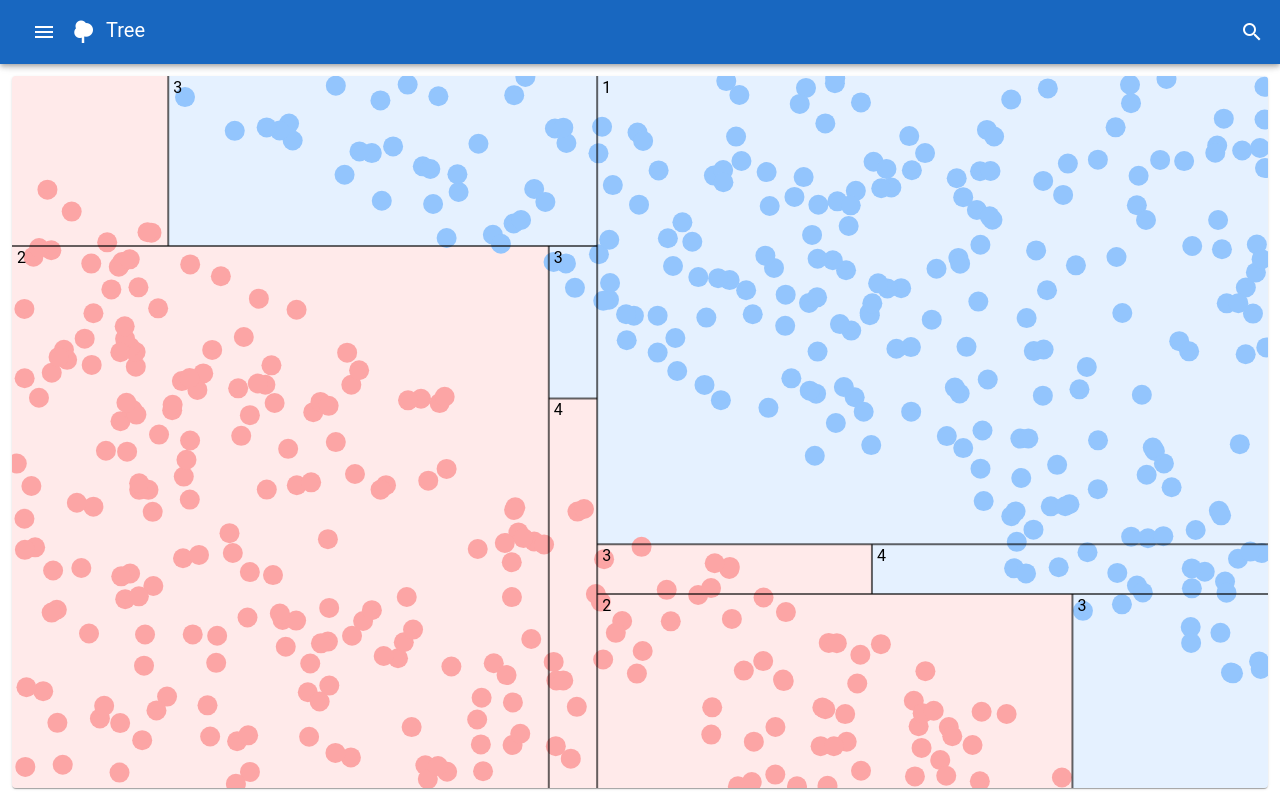
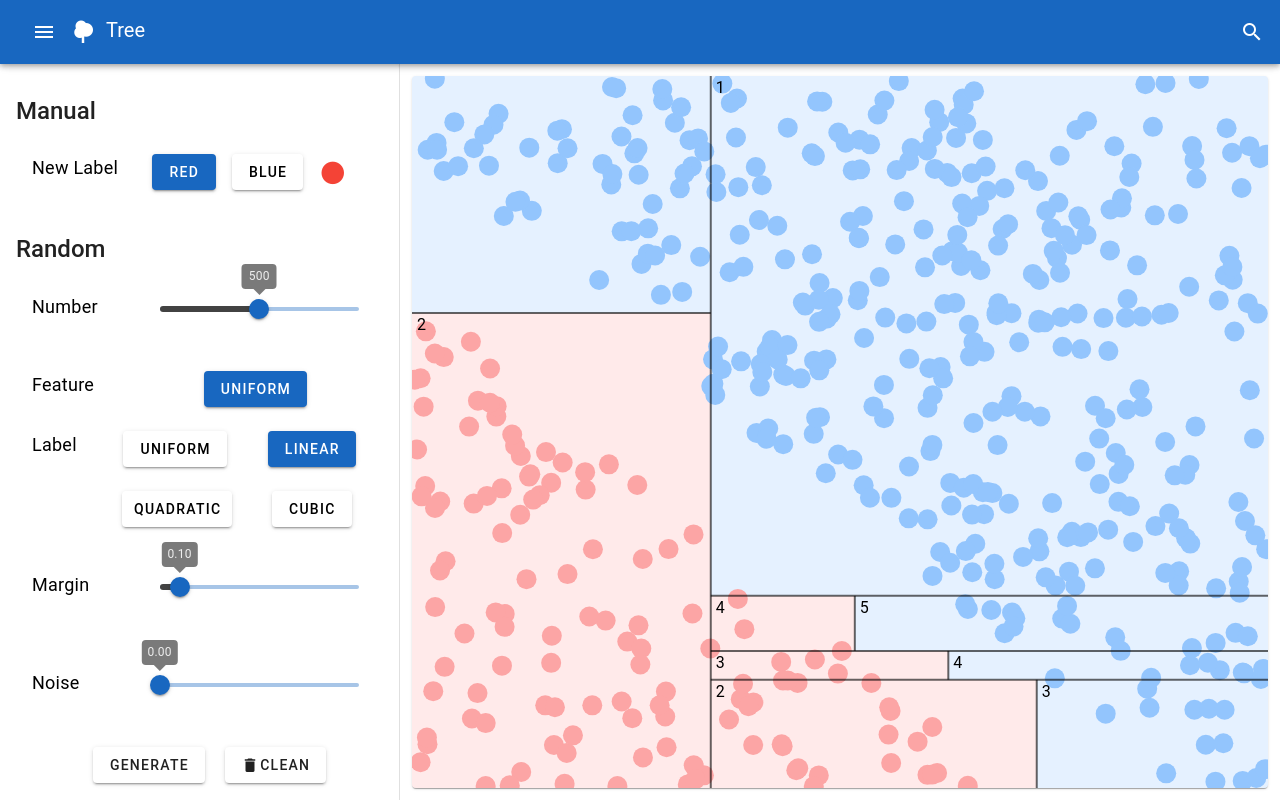
Before and after one commit to AnnyTerfect/decision-tree-visualization, a Vue app: page / in a window 1280 px wide. Built offline with nearby package versions, Linux system fonts and the light colour scheme.

Commit message:
Drawer always on

```diff
--- a/src/App.vue
+++ b/src/App.vue
@@ -4,7 +4,7 @@ import { DecisionTree } from './utils/cart'
 import MyCanvas from './components/MyCanvas.vue';
 import MyNavDrawer from './components/MyNavDrawer.vue';
 
-const drawer = ref(false)
+const drawer = ref(true)
 const newLabel = ref(1)
 const points = ref([])
 const tree = ref({})
@@ -33,7 +33,7 @@ function generate(args) {
       fun = () => Math.random() > 0.5 ? 1 : 0
     }
     else if (labelRandom === 'linear') {
-      fun = (x) => x
+      fun = (x) => x + 0.2
     }
     else if (labelRandom === 'quadratic') {
       fun = (x) => Math.pow(x, 2) + 1 / 4
```
